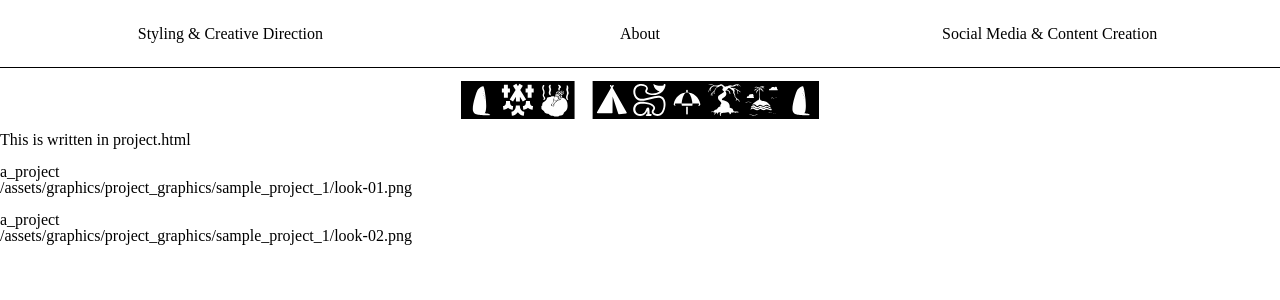
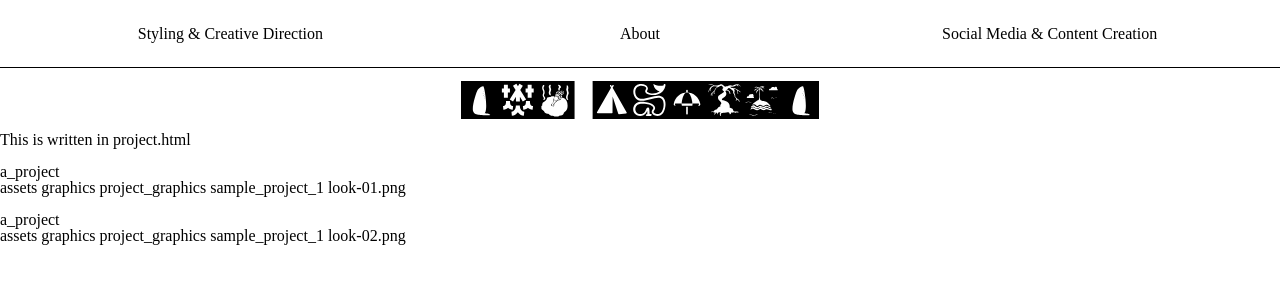
Before and after one commit to basharalidreesi/lab, a Jekyll site: the page built from _styling-and-creative-direction/a-project.markdown, in a window 1280 px wide. Shown: the top 300 px of the page. Built offline with Jekyll 4.4.1, drawn with Linux system fonts in a browser that asks for light colours.

Commit message:
Update project.html

```diff
--- a/_layouts/project.html
+++ b/_layouts/project.html
@@ -8,7 +8,7 @@ layout: default
 {% for myimage in image_files %}
 		{% assign title = page.title %}
 		<p>{{ title | downcase | replace: " ", "_" }}</p>
-		<p>{{ myimage.path }}</p>
+		<p>{{ myimage.path | replace: "/", " " }}</p>
 		{% if myimage.path contains "{{ title }}" %}
 			This file is contained.
 		{% endif %}
```
